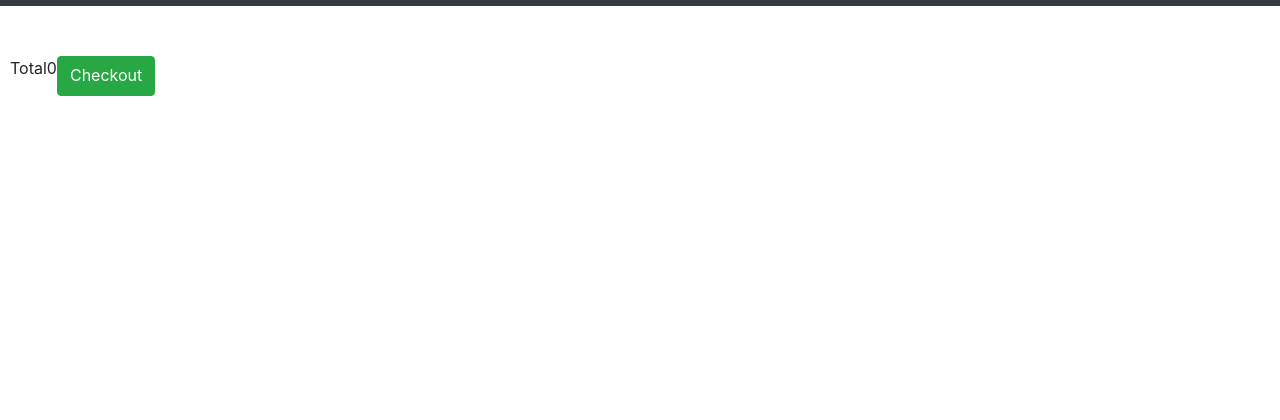
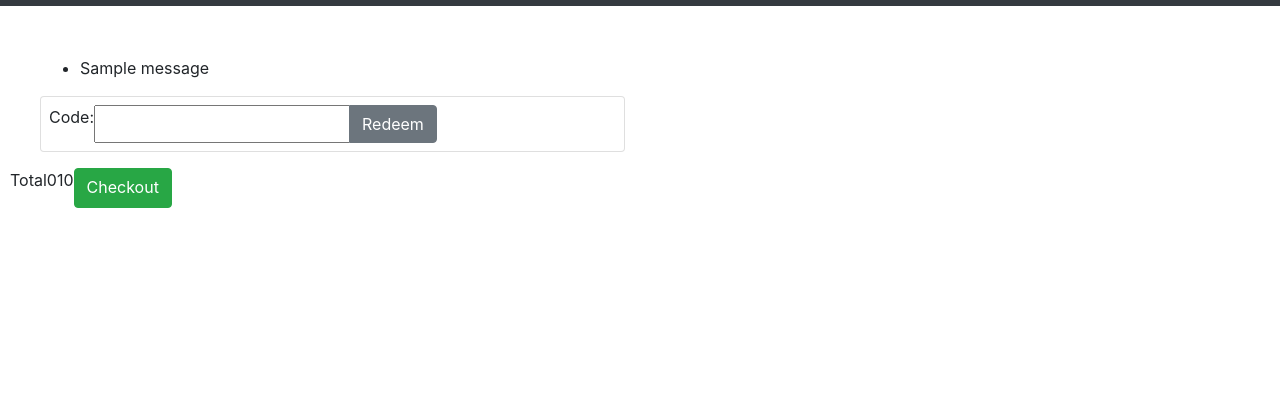
Before and after one commit to augelloantonio/buyit, a Django app: template cart/templates/cart.html in a window 1280 px wide. Shown: the top 420 px of the page. Run offline with Django 3.2, Linux system fonts and the light colour scheme; tables that the repository leaves empty hold one stand-in row (values such as "Sample post"); the template is opened without the code that fills it: values that come from a table or form of the project are taken from there, most other values are stand-ins (such as "Sample title", 1, 10 or a date in 2020); one stand-in notice (Sample message) is shown; parts of the project's set-up code (start-up, migrations or seed data) failed here and were passed over; some libraries are stand-ins or nearby versions.

Commit message:
added voucher in cart

```diff
--- a/cart/templates/cart.html
+++ b/cart/templates/cart.html
@@ -16,7 +16,6 @@
                 <h3>{{ item.product.name }}</h3>
                 <p class="product-description">{{ item.product.description }}</p>
                 <p>{{ item.product.price }}</p>
-                <p>
 
                 <form class="form-inline" method="post" action="{% url 'adjust_cart' item.id %}">
                     {% csrf_token %}
@@ -31,17 +30,38 @@
                     <button type="submit" class="btn btn-primary"><span class="glyphicon glyphicon-edit"
                             aria-hidden="true"></span>Amend</button>
                 </form>
-                </p>
             </div>
         </div>
         {% endfor %}
     </div>
+    <div class="form-group col-md-6">
+        {% if messages %}
+        <ul class="messages">
+            {% for message in messages %}
+            <li{% if message.tags %} class="{{ message.tags }}" {% endif %}>{{ message }}</li>
+                {% endfor %}
+        </ul>
+        {% endif %}
+        <form class="card p-2" action="{% url 'voucher' %}" method="POST">
+            {% csrf_token %}
+            <div class="input-group">
+                {{ voucher_form }}
+                <div class="input-group-append">
+                    <button class="btn btn-secondary btn-md waves-effect m-0" type="submit">Redeem</button>
+                </div>
+            </div>
+        </form>
+    </div>
+
+
     <div class="row">
         <p>Total</p>
         <p><span class="glyphicon glyphicon-euro" aria-hidden="true"></span>{{ total }}</p>
+        <p><span class="glyphicon glyphicon-euro" aria-hidden="true"></span>{{ new_total }}</p>
         <a href="{% url 'checkout' %}" class="btn btn-success" role="button"><span class="glyphicon glyphicon-ok-sign"
                 aria-hidden="true"></span>Checkout</a>
     </div>
+
+
 </div>
-
 {% endblock %}
```
Lines whose indentation alone changed are shown as unchanged.
